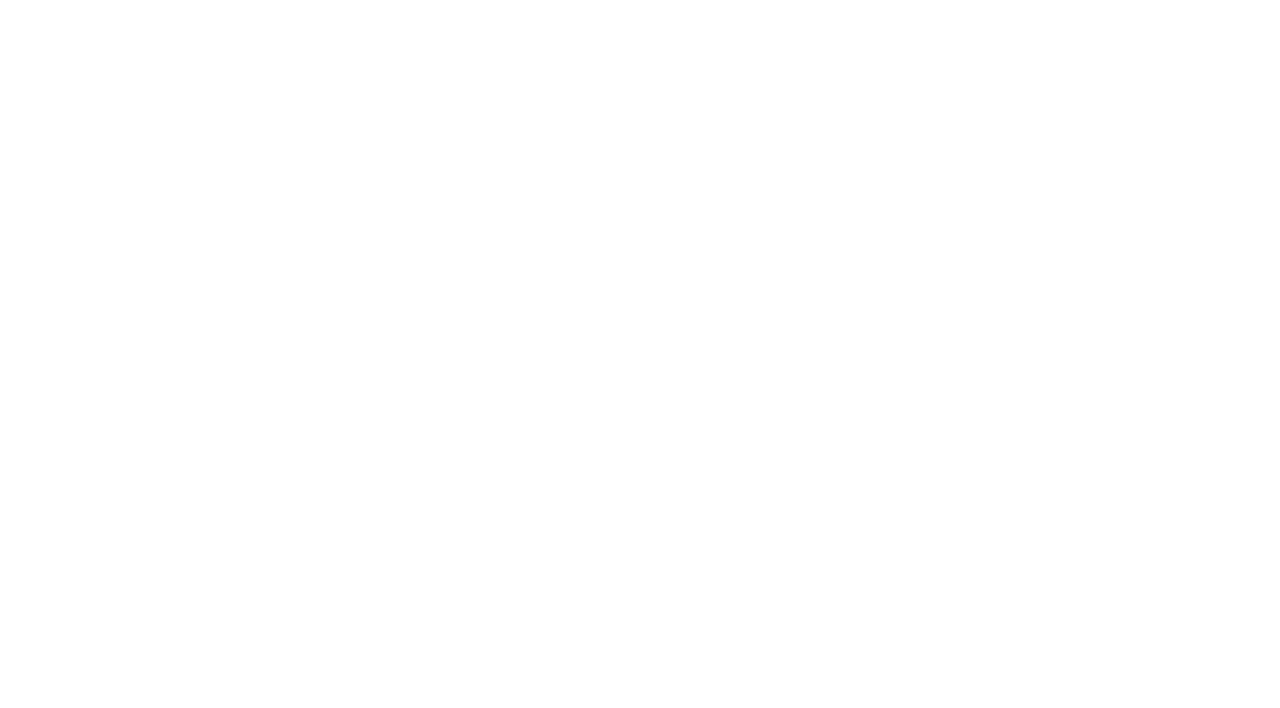
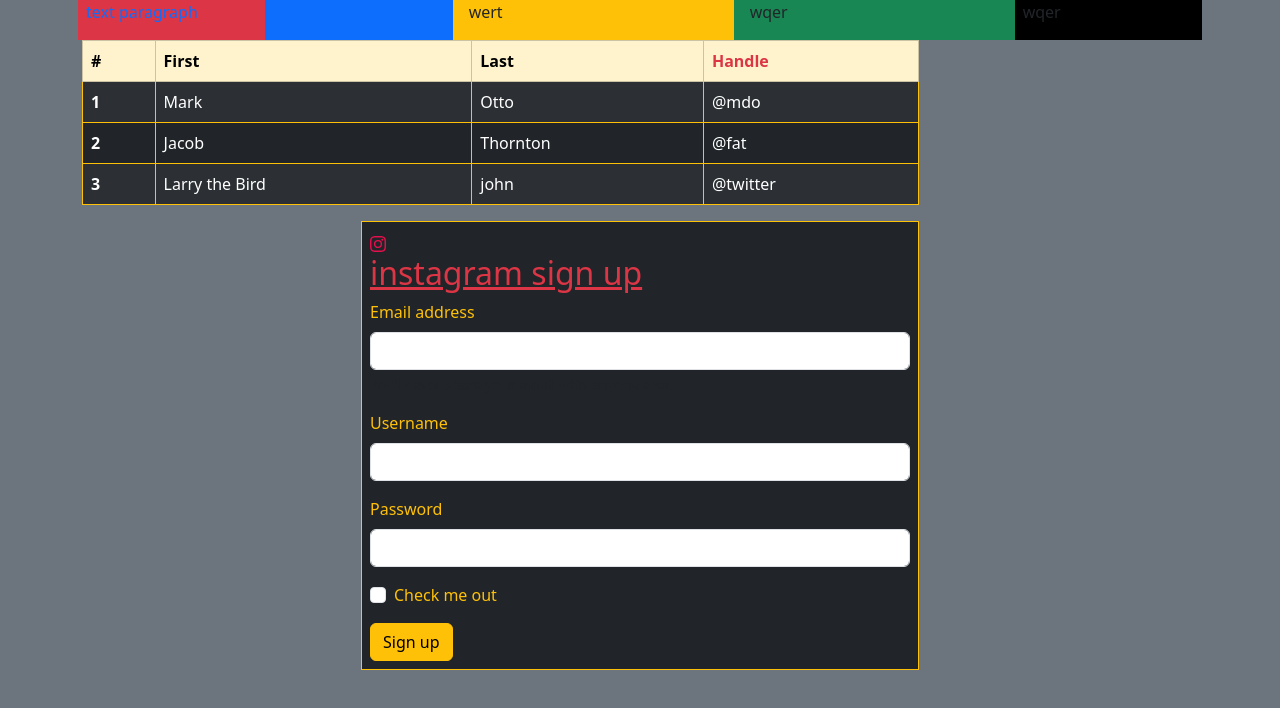
Before and after one commit to Ephraim-Munene/portfolio, a plain HTML site: page bootstrap.html in a window 1280 px wide. Drawn offline with nearby package versions, Linux system fonts and the light colour scheme.

Commit message:
Add files via upload
rtyrty

```diff
--- a/bootstrap.html
+++ b/bootstrap.html
@@ -1,10 +1,103 @@
-<!DOCTYPE html>
+<!doctype html>
 <html lang="en">
-<head>
-    <meta charset="UTF-8">
-    <title>Title</title>
-</head>
-<body>
+  <head>
+    <meta charset="utf-8">
+    <meta name="viewport" content="width=device-width, initial-scale=1">
+    <title>Bootstrap demo</title>
+    <link href="https://cdn.jsdelivr.net/npm/bootstrap@5.3.2/dist/css/bootstrap.min.css" rel="stylesheet" integrity="sha384-T3c6CoIi6uLrA9TneNEoa7RxnatzjcDSCmG1MXxSR1GAsXEV/Dwwykc2MPK8M2HN" crossorigin="anonymous">
+  </head>
+  <body class="bg-secondary">
 
-</body>
+  <div class="container ">
+
+    <div class="row gx-2">
+
+      <div class="col-md-2 text-primary bg-danger px-2">
+        <p>text paragraph</p>
+      </div>
+      <div class="col-md-2 bg-primary px-2"></div>
+      <div class="col-md-3 bg-warning px-3">wert</div>
+      <div class="col-md-3 bg-success px-3">wqer</div>
+       <div class="col-md-2 bg-black px-2">wqer</div>
+
+
+    </div>
+
+<table class="table table-bordered w-75 border-warning table-striped table-hover table-dark">
+  <thead>
+    <tr class="table-warning">
+      <th scope="col">#</th>
+      <th scope="col">First</th>
+      <th scope="col">Last</th>
+      <th scope="col" class="text-danger">Handle</th>
+    </tr>
+  </thead>
+  <tbody>
+    <tr>
+      <th scope="row">1</th>
+      <td>Mark</td>
+      <td>Otto</td>
+      <td>@mdo</td>
+    </tr>
+    <tr>
+      <th scope="row">2</th>
+      <td>Jacob</td>
+      <td>Thornton</td>
+      <td>@fat</td>
+    </tr>
+    <tr>
+      <th scope="row">3</th>
+      <td>Larry the Bird</td>
+      <td>john</td>
+      <td>@twitter</td>
+    </tr>
+  </tbody>
+</table>
+
+
+
+    <form class="border border-warning bg-dark text-warning mx-auto p-2 w-50">
+     <svg xmlns="http://www.w3.org/2000/svg" width="16" height="16" fill=" #e50f4c " class="bi bi-instagram" viewBox="0 0 16 16">
+  <path d="M8 0C5.829 0 5.556.01 4.703.048 3.85.088 3.269.222 2.76.42a3.9 3.9 0 0 0-1.417.923A3.9 3.9 0 0 0 .42 2.76C.222 3.268.087 3.85.048 4.7.01 5.555 0 5.827 0 8.001c0 2.172.01 2.444.048 3.297.04.852.174 1.433.372 1.942.205.526.478.972.923 1.417.444.445.89.719 1.416.923.51.198 1.09.333 1.942.372C5.555 15.99 5.827 16 8 16s2.444-.01 3.298-.048c.851-.04 1.434-.174 1.943-.372a3.9 3.9 0 0 0 1.416-.923c.445-.445.718-.891.923-1.417.197-.509.332-1.09.372-1.942C15.99 10.445 16 10.173 16 8s-.01-2.445-.048-3.299c-.04-.851-.175-1.433-.372-1.941a3.9 3.9 0 0 0-.923-1.417A3.9 3.9 0 0 0 13.24.42c-.51-.198-1.092-.333-1.943-.372C10.443.01 10.172 0 7.998 0zm-.717 1.442h.718c2.136 0 2.389.007 3.232.046.78.035 1.204.166 1.486.275.373.145.64.319.92.599s.453.546.598.92c.11.281.24.705.275 1.485.039.843.047 1.096.047 3.231s-.008 2.389-.047 3.232c-.035.78-.166 1.203-.275 1.485a2.5 2.5 0 0 1-.599.919c-.28.28-.546.453-.92.598-.28.11-.704.24-1.485.276-.843.038-1.096.047-3.232.047s-2.39-.009-3.233-.047c-.78-.036-1.203-.166-1.485-.276a2.5 2.5 0 0 1-.92-.598 2.5 2.5 0 0 1-.6-.92c-.109-.281-.24-.705-.275-1.485-.038-.843-.046-1.096-.046-3.233s.008-2.388.046-3.231c.036-.78.166-1.204.276-1.486.145-.373.319-.64.599-.92s.546-.453.92-.598c.282-.11.705-.24 1.485-.276.738-.034 1.024-.044 2.515-.045zm4.988 1.328a.96.96 0 1 0 0 1.92.96.96 0 0 0 0-1.92m-4.27 1.122a4.109 4.109 0 1 0 0 8.217 4.109 4.109 0 0 0 0-8.217m0 1.441a2.667 2.667 0 1 1 0 5.334 2.667 2.667 0 0 1 0-5.334"/>
+</svg>
+ <h2 class="text-danger text-decoration-underline">instagram sign up</h2>
+  <div class="mb-3">
+    <label for="exampleInputEmail1" class="form-label">Email address</label>
+    <input type="email" class="form-control" id="exampleInputEmail1" aria-describedby="emailHelp">
+    <div id="emailHelp" class="form-text ">We'll never share your email with anyone else.</div>
+  </div>
+      <div class="mb-3">
+        <label for="" class="form-label">Username</label>
+        <input type="text" class="form-control">
+      </div>
+  <div class="mb-3">
+    <label for="exampleInputPassword1" class="form-label">Password</label>
+    <input type="password" class="form-control" id="exampleInputPassword1">
+  </div>
+  <div class="mb-3 form-check">
+    <input type="checkbox" class="form-check-input" id="exampleCheck1">
+    <label class="form-check-label" for="exampleCheck1">Check me out</label>
+  </div>
+  <button type="submit" class="btn btn-warning">Sign up</button>
+</form>
+
+
+
+
+
+
+
+
+
+
+
+  </div>
+
+
+
+
+
+
+    <script src="https://cdn.jsdelivr.net/npm/bootstrap@5.3.2/dist/js/bootstrap.bundle.min.js" integrity="sha384-C6RzsynM9kWDrMNeT87bh95OGNyZPhcTNXj1NW7RuBCsyN/o0jlpcV8Qyq46cDfL" crossorigin="anonymous"></script>
+  </body>
 </html>
```
